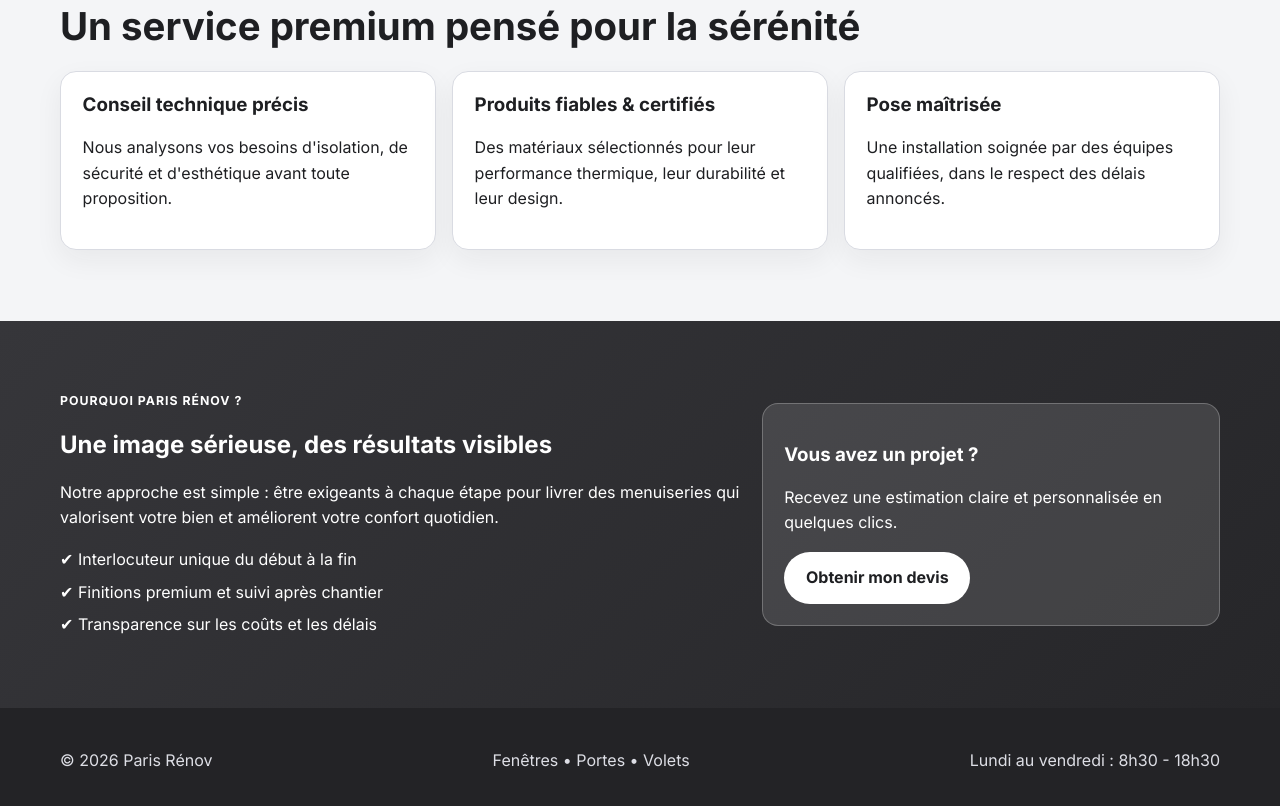
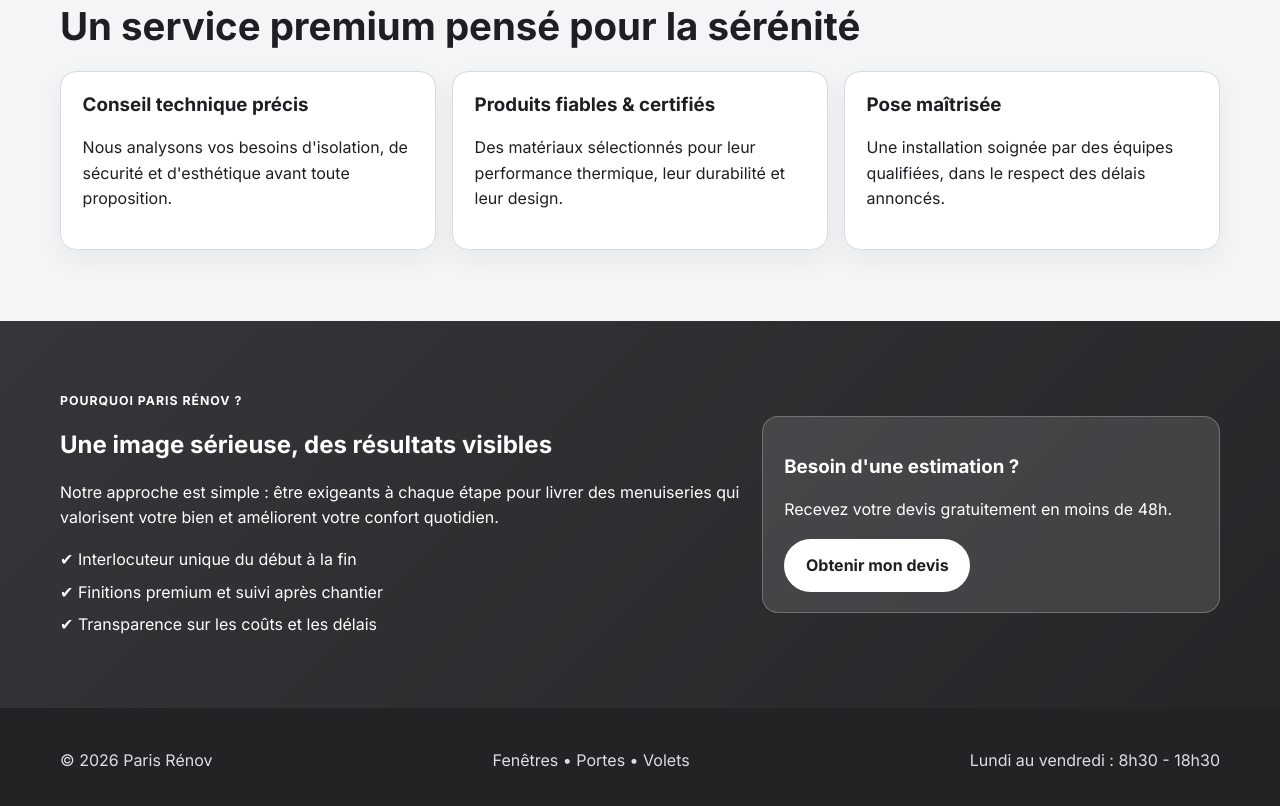
Before and after one commit to Yani93/Yani, a plain HTML site: page index.html in a window 1280 px wide. Shown: the part 799-1605 px from the top of the page. Drawn offline with Linux system fonts and the light colour scheme.

Commit message:
Mettre à jour le bloc CTA de l'accueil

```diff
--- a/index.html
+++ b/index.html
@@ -99,8 +99,8 @@
             </ul>
           </div>
           <aside class="cta-panel">
-            <h3>Vous avez un projet ?</h3>
-            <p>Recevez une estimation claire et personnalisée en quelques clics.</p>
+            <h3>Besoin d'une estimation ?</h3>
+            <p>Recevez votre devis gratuitement en moins de 48h.</p>
             <a class="btn btn-light" href="contact.html#devis">Obtenir mon devis</a>
           </aside>
         </div>
```
